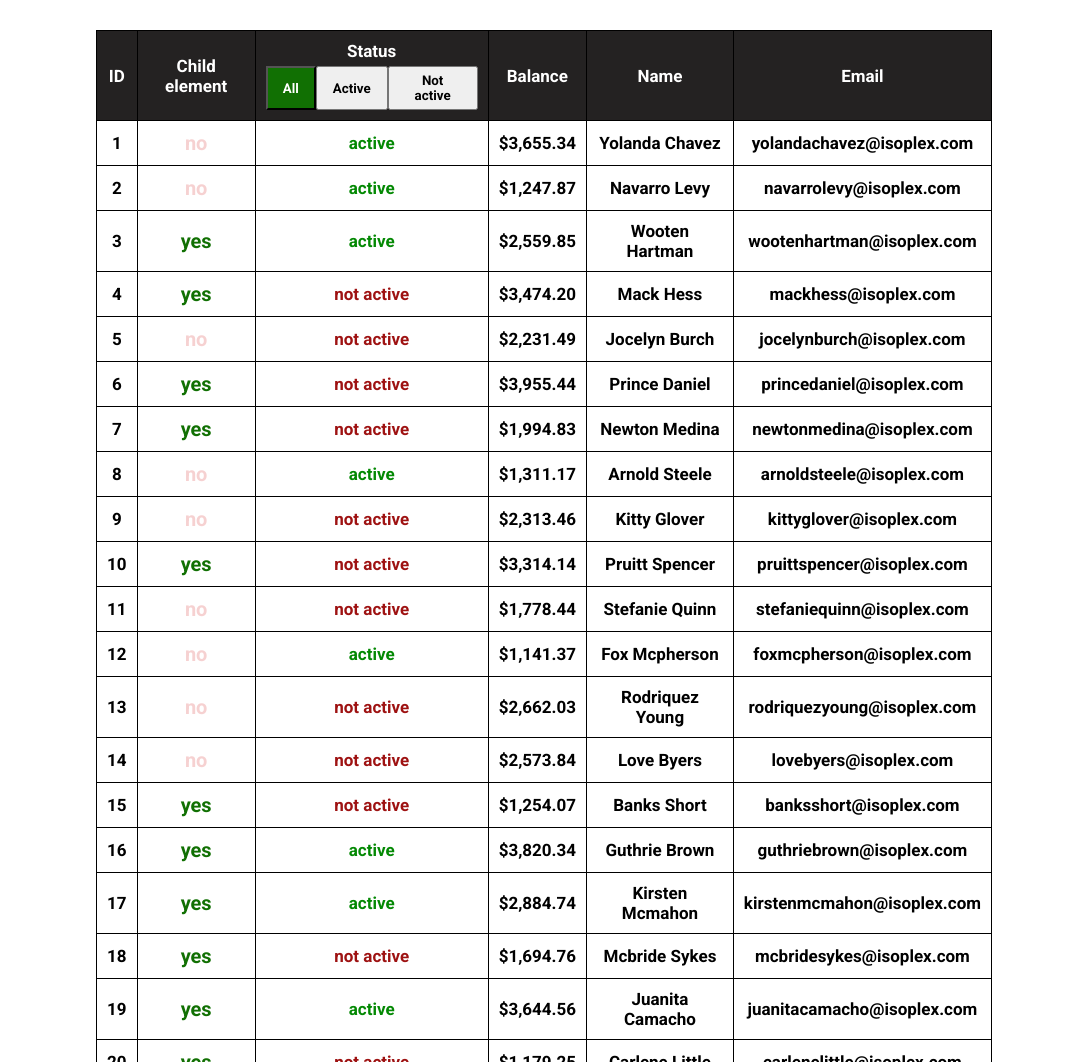
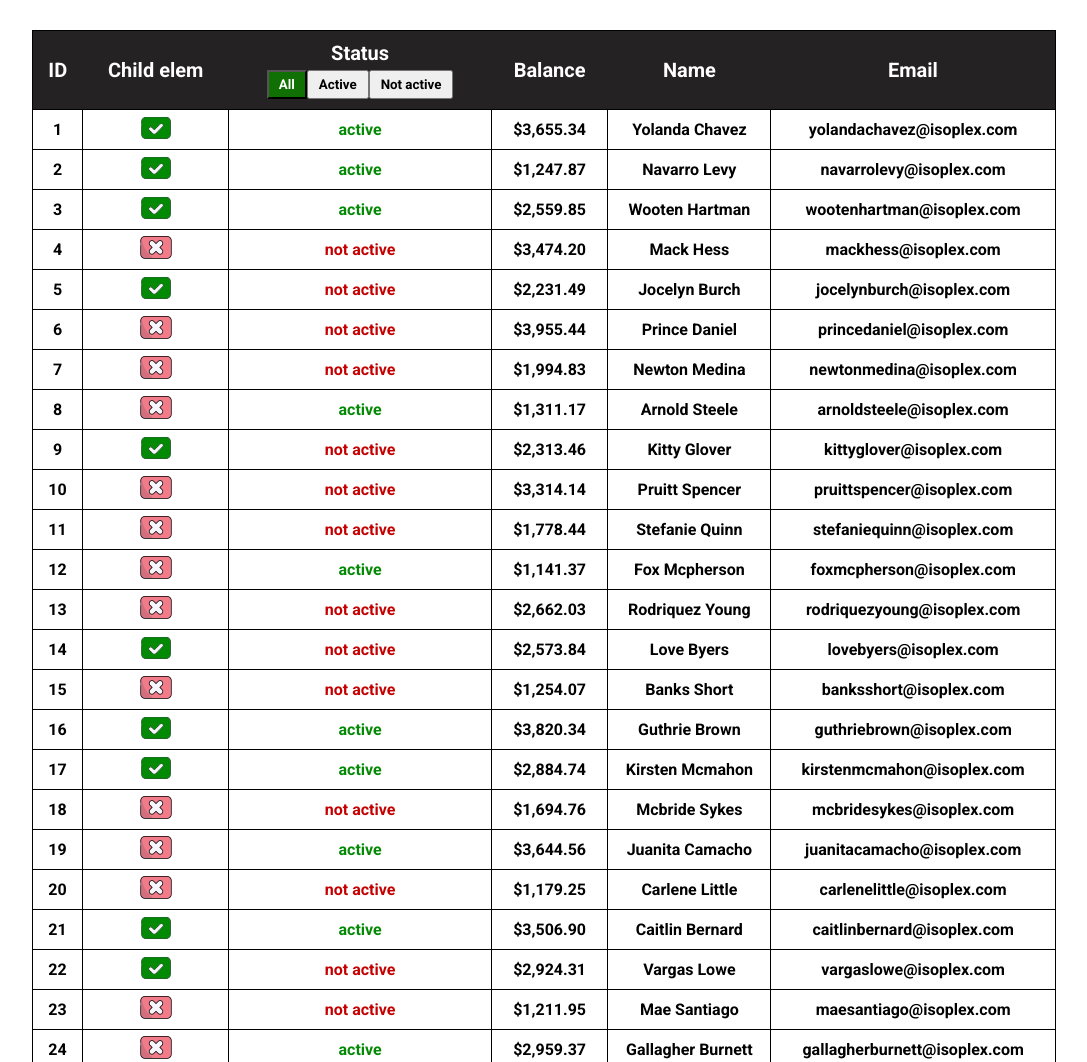
Before and after one commit to Motorhead-xXx/Table_Test, a plain HTML site: page index.html in a window 1280 px wide. Shown: the top 1062 px of the page, without its empty margins (96-1183 px from the left). Drawn offline with Linux system fonts and the light colour scheme.

Commit message:
Branch dev commit/ review code

```diff
--- a/index.html
+++ b/index.html
@@ -9,22 +9,22 @@
 <body>
 
 <div class="container">
-    <table class="tableWrapper">
-        <tr class="header">
-            <td>ID</td>
-            <td>Child element</td>
-            <td>Status
+    <div class="d-table tableWrapper">
+        <div class="d-tr header">
+            <div class="d-th">ID</div>
+            <div class="d-th">Child elem</div>
+            <div class="d-th">Status
                 <div class="wrapBtn">
                     <button id="b0" class="statusBtn">All</button>
                     <button id='b1' class="statusBtn">Active</button>
                     <button id="b2" class="statusBtn">Not active</button>
                 </div>
-            </td>
-            <td>Balance</td>
-            <td>Name</td>
-            <td>Email</td>
-        </tr>
-    </table>
+            </div>
+            <div class="d-th">Balance</div>
+            <div class="d-th">Name</div>
+            <div class="d-th">Email</div>
+        </div>
+    </div>
 </div>
 
 <script src="fetchData.js" type="module"></script>
--- a/renderTable.js
+++ b/renderTable.js
@@ -2,32 +2,10 @@ export const renderTable = (dataArray) => {
     const tableWrapper = document.querySelector('.tableWrapper');
     let filterStatus = 0;
 
+    function changeFilterStatus() {
 
-    const listOpen = () => {
-            document.querySelectorAll('.row-table').forEach(item => item.addEventListener('click', () => {
-                    document.querySelectorAll('.childElements').forEach(f => {
-                        if (f.id === item.id) {
-                            item.classList.toggle('change-color')
-                            f.classList.toggle('open')
-                        }
-                    })
-                })
-            )
-    }
+        addTable()
 
-    document.querySelectorAll('.statusBtn').forEach((item, index) => {
-        item.addEventListener('click', () => {
-            document.querySelectorAll('.row-table').forEach(m => m.parentNode.remove())
-            document.querySelectorAll('.childElements').forEach(m => m.remove())
-            filterStatus = index
-            changeFilterStatus()
-        })
-    })
-
-
-    function changeFilterStatus() {
-        addTable()
-        listOpen()
         if (filterStatus === 0) {
             document.getElementById('b0').classList.add('active')
         } else {
@@ -43,6 +21,39 @@ export const renderTable = (dataArray) => {
         } else {
             document.getElementById('b2').classList.remove('active')
         }
+
+        document.querySelectorAll('.row-table').forEach(item =>
+            item.onclick = function () {
+                document.querySelectorAll('.d-trg.containerChildRows').forEach(f => {
+                    if (item.id === f.id && f.children.length > 0) {
+                        f.classList.toggle('open')
+                        item.classList.toggle('change-color')
+                        console.log()
+
+                    }
+                })
+            })
+
+        document.querySelectorAll('.row-table').forEach(item => {
+            document.querySelectorAll('.d-trg.containerChildRows').forEach(f => {
+                if (item.id === f.id && f.children.length > 0) {
+                    item.children[1].innerHTML = `<img src="./img/yesChild.png">`
+                }
+                if (item.id === f.id && f.children.length === 0) {
+                    item.children[1].innerHTML = `<img src="./img/no.png">`
+                    item.children[1].classList.add('childElementNo')
+                }
+            })
+        })
+
+        document.querySelectorAll('.statusBtn').forEach((item, index) => {
+            item.onclick = function () {
+                document.querySelectorAll('.row-table').forEach(m => m.remove())
+                document.querySelectorAll('.d-trg.containerChildRows').forEach(m => m.remove())
+                filterStatus = index
+                changeFilterStatus()
+            }
+        })
     }
 
     function filterArray() {
@@ -59,31 +70,32 @@ export const renderTable = (dataArray) => {
     function addTable() {
         const changeClass = (nameItem) => nameItem.isActive ? "colorActiveStatus" : "colorNotActiveStatus";
         const changeStatusName = (nameItem) => nameItem.isActive ? "active" : "not active";
-        const childClassName = (item) => item.parentId !== 0? "childElementYes":"childElementNo";
 
         tableWrapper.insertAdjacentHTML('beforeend', (`
          ${filterArray().map(rowTable => `
-                <tr id=${rowTable.id} class="row-table">
-                    <td>${rowTable.id}</td>
-                    <td class=${childClassName(rowTable)}> ${rowTable.parentId !== 0? "yes":"no"}</td>
-                    <td class=${changeClass(rowTable)}>${changeStatusName(rowTable)}</th>
-                    <td>${rowTable.balance}</td>
-                    <td>${rowTable.name}</td>
-                    <td>${rowTable.email}</td>
-                </tr>
-                     ${dataArray.filter(parentFilter => parentFilter.id === rowTable.parentId)
-            .filter(f => f.id !== rowTable.id)
-            .map(rowChild => `
-                <tr id="${rowTable.id}" class="childElements">
-                    <th>${rowChild.id}</th>
-                    <th> ${rowChild.parentId !== 0? "yes":"no"}</th>
-                    <th class = ${changeClass(rowChild)}>${changeStatusName(rowChild)}</th>
-                    <th>${rowChild.balance}</th>
-                    <th>${rowChild.name}</th>
-                    <th>${rowChild.email}</th>
-                </tr> `).join(' ')} `
-        ).join(' ')}  `))
+                <div id=${rowTable.id} class="d-tr row-table">
+                    <div class="d-td">${rowTable.id}</div>
+                    <div class="d-td"></div>
+                    <div class='d-td ${changeClass(rowTable)}'>${changeStatusName(rowTable)}</div>
+                    <div class="d-td">${rowTable.balance}</div>
+                    <div class="d-td">${rowTable.name}</div>
+                    <div class="d-td">${rowTable.email}</div>
+                </div>
+
+                <div id=${rowTable.id} class="d-trg containerChildRows">
+                ${dataArray.filter(parentFilter => parentFilter.parentId === rowTable.id).map(rowChild => `
+                <div class="d-tr childElements">
+                    <div class="d-th">${rowChild.id}</div>
+                    <div class="d-th"> parent id: ${rowChild.parentId}</div>
+                    <div class='d-th ${changeClass(rowChild)}'> ${changeStatusName(rowChild)}</div>
+                    <div class="d-th">${rowChild.balance}</div>
+                    <div class="d-th">${rowChild.name}</div>
+                    <div class="d-th">${rowChild.email}</div>
+                </div> `).join(' ')}
+                </div>
+                `).join(' ')}  `))
     }
 
     changeFilterStatus()
+
 }
--- a/table.css
+++ b/table.css
@@ -5,22 +5,12 @@
     font-family: 'Roboto', sans-serif;
 }
 
-table {
-    border: 1px solid black;
+.d-table{
+    display: table;
+    width: 80%;
     border-collapse: collapse;
-    width: 70%;
+    border: 1px solid #000;
     text-align: center;
-}
-
-td {
-    border: 1px solid black;
-    padding: 10px;
-    font-size: 17px;
-}
-
-th {
-    padding: 3px;
-    font-size: 15px;
 }
 
 .container {
@@ -31,16 +21,35 @@ th {
     margin: 30px auto;
 }
 
+.d-tr{
+    display: table-row;
+    height: 40px;
+}
+
+.d-td{
+    display: table-cell;
+    text-align: center;
+    border: 1px solid #000;
+    vertical-align: middle;
+}
+.d-th{
+    display: table-cell;
+    text-align: center;
+    vertical-align: middle;
+    padding: 10px;
+}
+
 .header {
     font-weight: 800;
     background: #242222;
     color: #fff;
     font-size: 20px;
     height: 70px;
+    display: table-row;
 }
 
 .row-table:hover {
-    background: #a7a4a4;
+    background: #b3b061;
     cursor: pointer;
 }
 
@@ -52,11 +61,16 @@ th {
     pointer-events: none;
     background: #83aa7d;
     color: #fff;
+    height: 20px;
+    font-size: 15px;
+}
+
+.d-trg.containerChildRows{
     display: none;
 }
 
-.childElements.open {
-    display: table-row;
+.d-trg.containerChildRows.open {
+    display: table-row-group;
 }
 
 .colorActiveStatus {
@@ -65,7 +79,7 @@ th {
 }
 
 .colorNotActiveStatus {
-    color: #9e1212;
+    color: #c50000;
     font-weight: 800;
 }
 
@@ -76,7 +90,7 @@ th {
 }
 
 .statusBtn {
-    padding: 5px 15px;
+    padding: 5px 10px;
     cursor: pointer;
 }
 
@@ -93,3 +107,7 @@ th {
     color: rgba(210, 25, 25, 0.2);
     font-size: 20px;
 }
+
+.d-trg{
+    display: table-row-group;
+}
```
Also changed, not shown: img/no.png (added), img/yesChild.png (added).
